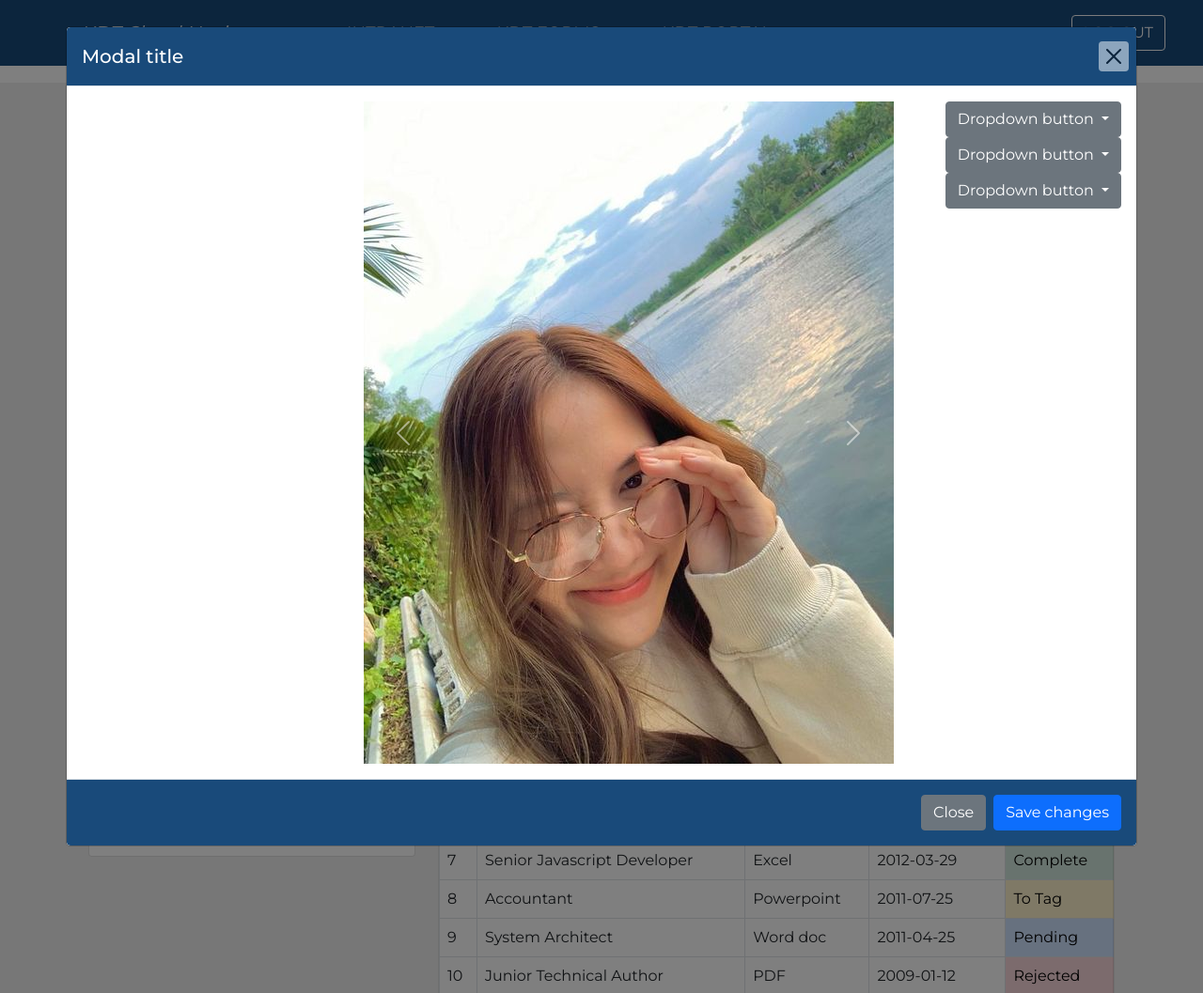
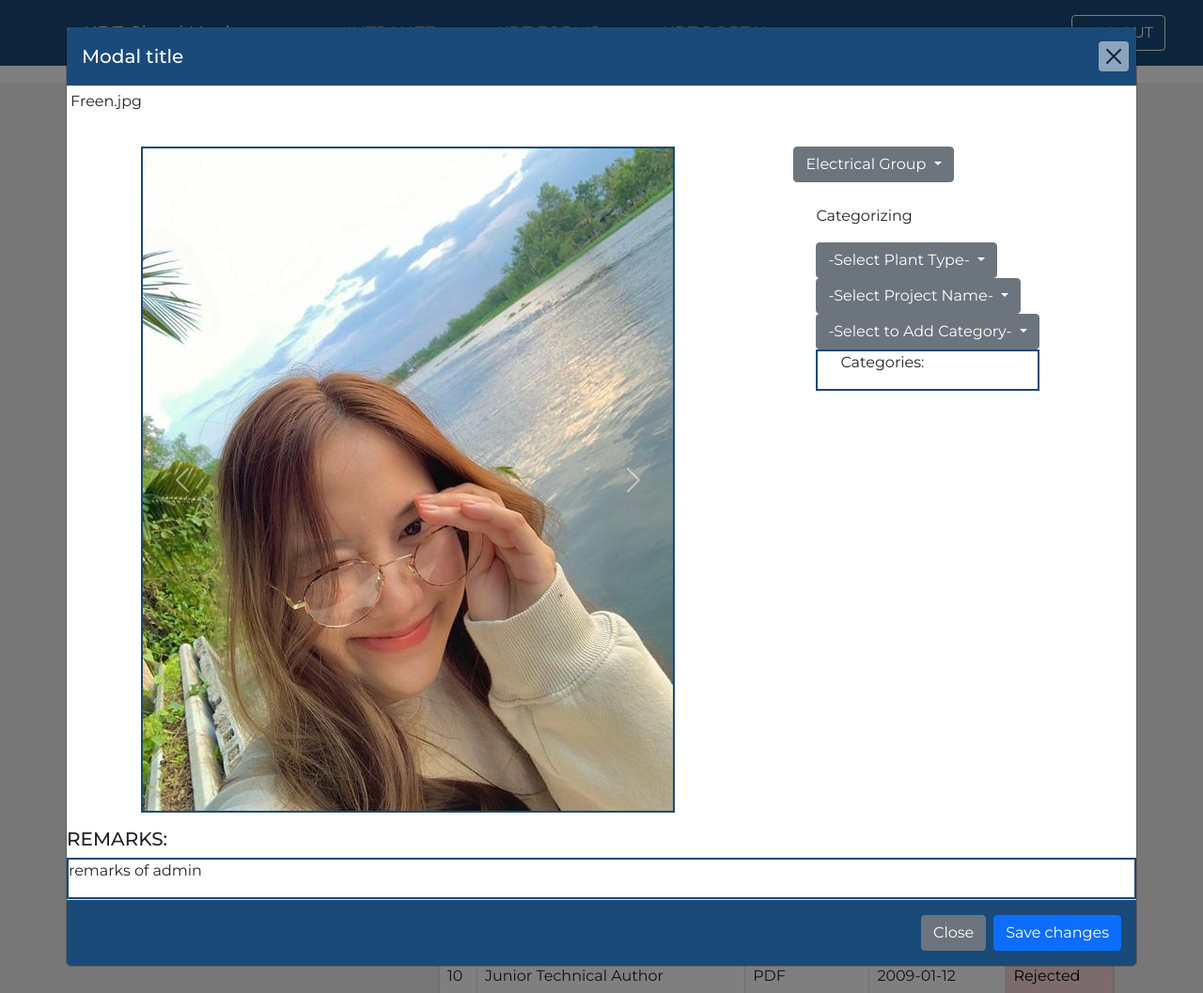
Before and after one commit to JisooKim0103/KDTCLOUD, a PHP site: page /html/profile.html in a window 1280 px wide, after a click on "Upload File". Shown: the whole page at 94% size. Run offline with PHP 8.4, Linux system fonts and the light colour scheme; some libraries are stand-ins or nearby versions.

Commit message:
01/20/2023

```diff
--- a/KDTCLOUD/css/home.css
+++ b/KDTCLOUD/css/home.css
@@ -9,7 +9,7 @@
         outline: none;
         box-sizing: border-box;
         font-family: 'Montserrat', sans-serif;
-        overflow-x: hidden;
+
     }
 
 .navbar{
--- /dev/null
+++ b/KDTCLOUD/css/profile.css
@@ -0,0 +1,86 @@
+@import url(
+    'https://fonts.googleapis.com/css?family=Montserrat:400,500,600,700&display=swap');
+    @import url("https://cdn.jsdelivr.net/npm/bootstrap-icons@1.10.2/font/bootstrap-icons.css");
+    @import url("https://cdnjs.cloudflare.com/ajax/libs/twitter-bootstrap/5.2.0/css/bootstrap.min.css");
+
+    * {
+        margin: 0;
+        padding: 0;
+        outline: none;
+        box-sizing: border-box;
+        font-family: 'Montserrat', sans-serif;
+
+    }
+.navbar{
+    background: #194a7a;
+    height: 70px;
+    position: relative;
+
+
+} .navbar.fixed-top {
+       position: fixed;
+       top: 0;
+       transition: all 0.3s ease-out;
+}
+.nav-item a{
+   font-size: 18px;
+   text-transform: uppercase;
+   color: white;
+   /* font-weight: 600; */
+}
+
+.nav-item{
+   margin-left: 50px;
+   display: flex;
+   text-align: center;
+
+}
+
+.nav-item a:hover{
+color: #7593af;
+}
+
+.navbar-brand{
+   font-size: 20px;
+   padding-left: 5%;
+}
+
+.navbar-brand, .navbar-brand:hover{
+   color: white;
+
+}
+.navbar-light .navbar-brand:focus,
+.navbar-light .navbar-brand:hover{
+   color: white;
+}
+
+
+@media screen and (min-width: 768px) {
+    body { padding-top: 80px;
+}
+
+    .footer {
+        padding: 20px;
+        width: 100;
+        background-color: black;
+    }
+
+    .footer .container{
+        display: flex;
+        flex-wrap: wrap;
+        justify-content: space-between;
+
+    }
+
+    .footer p{
+        color: white;
+    }
+
+/* .carousel{
+    min-height: 50%;
+    min-width: 50%;
+} */
+
+
+
+}
--- a/KDTCLOUD/html/profile.html
+++ b/KDTCLOUD/html/profile.html
@@ -5,7 +5,7 @@
         <meta http-equiv="X-UA-Compatible" content="IE=edge">
         <meta name="viewport" content="width=device-width, initial-scale=1.0">
 
-        <link rel="stylesheet" href="../css/home.css">
+        <link rel="stylesheet" href="../css/profile.css">
         <link rel="stylesheet" type="text/css" href="https://cdn.datatables.net/1.10.24/css/jquery.dataTables.css">
 
         <link href="https://cdn.jsdelivr.net/npm/bootstrap@5.0.2/dist/css/bootstrap.min.css" rel="stylesheet" integrity="sha384-EVSTQN3/azprG1Anm3QDgpJLIm9Nao0Yz1ztcQTwFspd3yD65VohhpuuCOmLASjC" crossorigin="anonymous">
@@ -17,11 +17,11 @@
     <header class="p-1">
         <nav class="navbar fixed-top navbar-expand-lg bg-body-tertiary">
             <div class="container-fluid">
-                <button class="navbar-toggler" type="button" data-bs-toggle="collapse" data-bs-target="#navbarTogglerDemo03" aria-controls="navbarTogglerDemo03" aria-expanded="false" aria-label="Toggle navigation">
+                <button class="navbar-toggler" style="background-color: azure;" type="button" data-bs-toggle="collapse" data-bs-target="#navbarTogglerDemo03" aria-controls="navbarTogglerDemo03" aria-expanded="false" aria-label="Toggle navigation">
                     <span class="navbar-toggler-icon"></span>
                 </button>
                 <a class="navbar-brand  fst-italic fs-5" href="#">KDT Cloud Navigator</a>
-                <div class="collapse navbar-collapse" id="navbarTogglerDemo03">
+                <div class="collapse navbar-collapse" style="background-color: #194a7a;" id="navbarTogglerDemo03">
                     <ul class="navbar-nav me-auto mb-2 mb-lg-0">
                         <li class="nav-item">
                             <a class="nav-link" href="#">INTRANET</a>
@@ -57,14 +57,39 @@
                         <h1 class="modal-title fs-5 text-white" id="exampleModalLabel">Modal title</h1>
                         <button type="button" class="btn-close bg-white" data-bs-dismiss="modal" aria-label="Close"></button>
                     </div>
-
-                    <div class="modal-body d-flex" style="flex-direction: row-reverse;">
-                        <section class="section-padding " id="right_nav">
+                    <header class="header">
+                        <div class="text">
+                            <p class="text-sm-start p-1">
+                                Freen.jpg
+                            </p>
+                        </div>
+                    </header>
+                    <div class="modal-body d-flex" style="flex-direction: row-reverse; justify-content: space-around; ">
+                        <section class="section-padding d-flex" id="right_nav">
                             <div class="sidebar">
-
                                 <div class="dropdown">
                                     <button class="btn btn-secondary dropdown-toggle" type="button" data-bs-toggle="dropdown" aria-expanded="false">
-                                        Dropdown button
+                                        Electrical Group
+                                    </button>
+                                    <ul class="dropdown-menu">
+                                        <li>
+                                            <a class="dropdown-item" href="#">Action</a>
+                                        </li>
+                                        <li>
+                                            <a class="dropdown-item" href="#">Another action</a>
+                                        </li>
+                                        <li>
+                                            <a class="dropdown-item" href="#">Something else here</a>
+                                        </li>
+                                    </ul>
+                                </div>
+                                <br>
+                                <div class="container">
+                                    <p>
+                                        Categorizing</p>
+                                    <div class="dropdown">
+                                        <button class="btn btn-secondary dropdown-toggle" type="button" data-bs-toggle="dropdown" aria-expanded="false">
+                                            -Select Plant Type-
                                         </button>
                                         <ul class="dropdown-menu">
                                             <li>
@@ -81,7 +106,7 @@
 
                                     <div class="dropdown">
                                         <button class="btn btn-secondary dropdown-toggle" type="button" data-bs-toggle="dropdown" aria-expanded="false">
-                                        Dropdown button
+                                            -Select Project Name-
                                         </button>
                                         <ul class="dropdown-menu">
                                             <li>
@@ -95,10 +120,9 @@
                                             </li>
                                         </ul>
                                     </div>
-
                                     <div class="dropdown">
                                         <button class="btn btn-secondary dropdown-toggle" type="button" data-bs-toggle="dropdown" aria-expanded="false">
-                                        Dropdown button
+                                            -Select to Add Category-
                                         </button>
                                         <ul class="dropdown-menu">
                                             <li>
@@ -112,21 +136,31 @@
                                             </li>
                                         </ul>
                                     </div>
+                                    <div class="container" style="border: 2px solid #194a7a;">
+                                        <p class="text-sm-start">
+                                            Categories:
+                                        </p>
+                                    </div>
+                                    <br>
+
+                                    <div class="container"></div>
+
+
                                 </div>
                             </section>
 
-                        <div class="section d-flex" id="carousel" style="justify-content: flex-end">
+                            <div class="section d-flex" id="carousel" style="border: 2px solid #194a7a;">
                                 <div class="carousel">
                                     <div id="carouselExample" class="carousel slide" data-interval="false">
                                         <div class="carousel-inner">
-                                        <div class="carousel-item active">
-                                            <img src="../img/freen.jpg" class="img-fluid" alt="...">
+                                            <div class="carousel-item-active">
+                                                <img src="../img/freen.jpg" class="img" alt="...">
                                             </div>
                                             <div class="carousel-item">
-                                            <img src="../img/beck.jpg" class="img-fluid" alt="...">
+                                                <img src="../img/beck.jpg" class="img" alt="...">
                                             </div>
                                             <div class="carousel-item">
-                                            <img src="../img/mon.jpg" class="img-fluid" alt="...">
+                                                <img src="../img/mon.jpg" class="img" alt="...">
                                             </div>
                                         </div>
                                         <button class="carousel-control-prev" type="button" data-bs-target="#carouselExample" data-bs-slide="prev">
@@ -140,8 +174,15 @@
                                     </div>
                                 </div>
                             </div>
+                        </div>
 
-
+                        <h5 class="text-sm-start">
+                            REMARKS:
+                        </h5>
+                        <div class="footer-container" style="border: 2px solid #194a7a;">
+                            <p class="text-sm-start">
+                                remarks of admin
+                            </p>
                         </div>
                         <div class="modal-footer" style="background-color: #194a7a;">
                             <button type="button" class="btn btn-secondary" data-bs-dismiss="modal">Close</button>
@@ -365,6 +406,7 @@
                 </div>
             </div>
         </body>
+    </html>
 </html></section><footer class="footer">
 <div class="py-4 bg-dark-gray text-gray-300 ">
     <div class="container">
```
Also changed, not shown: KDTCLOUD/index.html (+16 -18 lines). Lines whose indentation alone changed are shown as unchanged.
